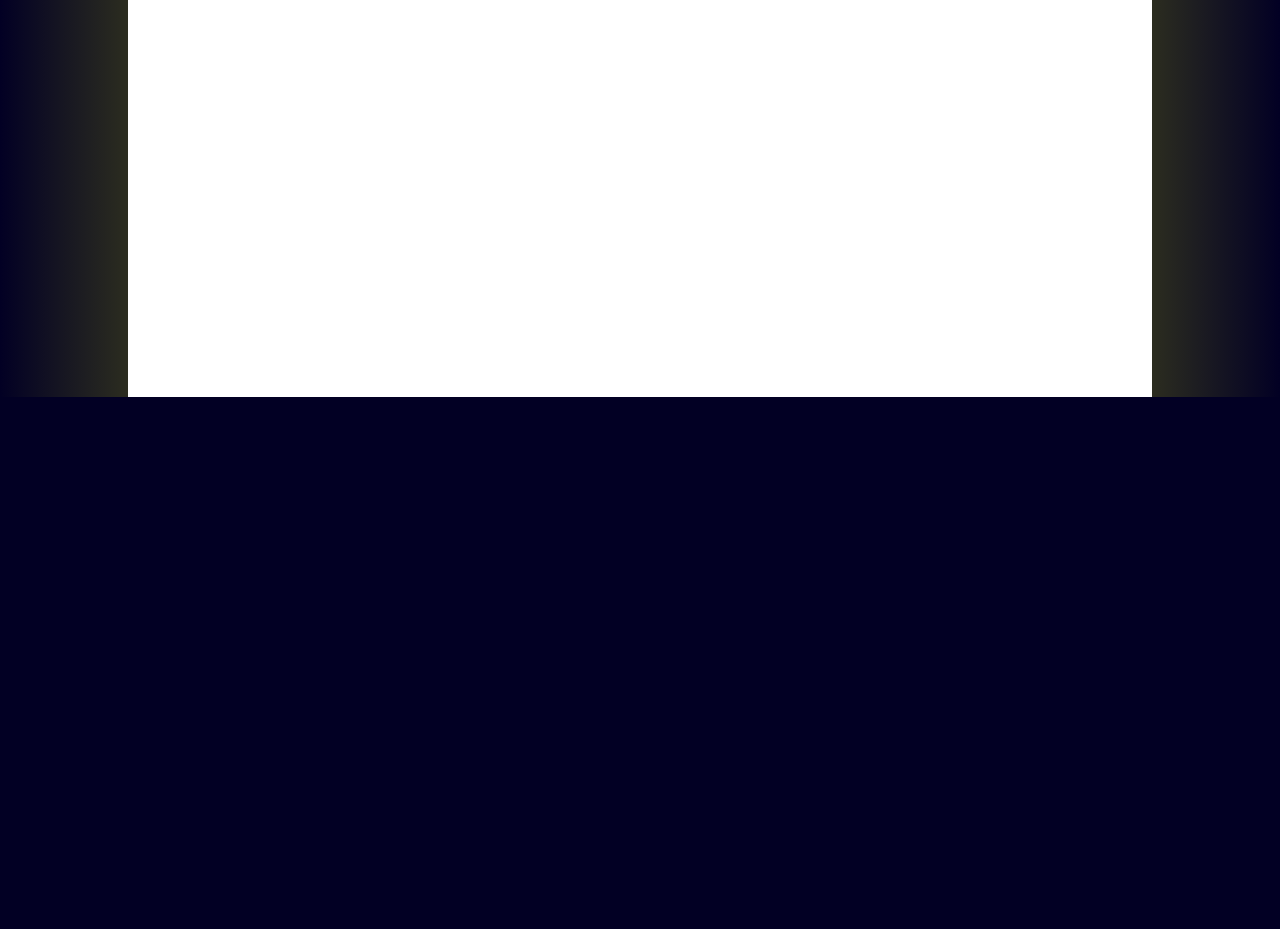
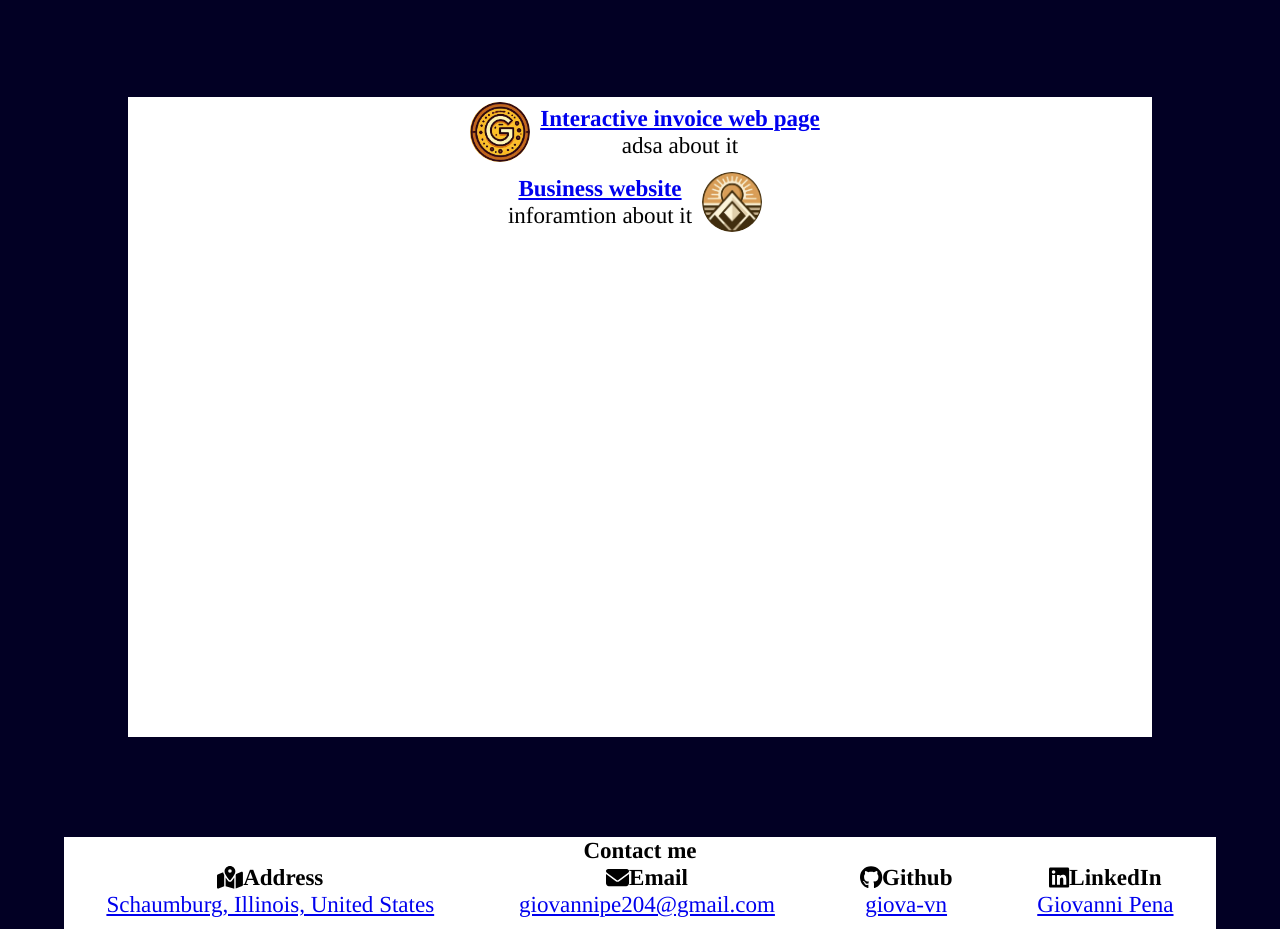
Before and after one commit to giova-vn/portfolio, a plain HTML site: page index.html in a window 1280 px wide. Shown: the part 1443-2372 px from the top of the page. Before the commit the page ends 1840 px from the top, so only its background shows below. Drawn offline with Linux system fonts and the light colour scheme.

Commit message:
main updated

```diff
--- /dev/null
+++ b/css/styles.css
@@ -0,0 +1,72 @@
+/* General styles */
+* {
+    box-sizing: border-box;
+    max-width: 1900px;
+    margin: 0 auto;
+    font-family: Tinos, Arial, Helvetica, sans-serif;
+	font-size: 1.2rem;
+}
+
+.row {
+    display: flex;
+flex-direction: row;
+}
+
+body {
+    background-color: rgb(2,0,36);
+}
+
+.white-box {
+    background: white;
+    height: 80vh;
+    width: 80vw;
+}
+
+img {
+    max-width: 60px;
+    border-radius: 50%;
+    margin: 5px 10px;
+}
+
+/* navigation styles */
+nav {
+    display: flex;
+    align-items: center;
+    height: 100vh;
+}
+
+nav div {
+    display: flex;
+    flex-direction: column;
+    justify-content: center;
+    align-items: center;
+    text-align: center;
+}
+
+/* sections styles */
+section, section div {
+    display: flex;
+    align-items: center;
+    flex-direction: column;
+}
+
+.projects {
+    display: flex;
+    flex-direction: column;
+    justify-content: center;
+    height: 105vh;
+}
+
+.about-me, .contact-me {
+    background-color: white;
+    height: 80vh;
+    width: 90vw;
+}
+
+.contact-me {
+    height: 60vh;
+}
+
+.contact-me section {
+    width: 100%;
+}
--- a/index.html
+++ b/index.html
@@ -5,35 +5,95 @@
 Giovanni Pena
 github: https://github.com/giova-vn
 contact me: giovannipe204@gmail.com
+
+Home page of my personal portfolio. Information about me, my projects and how to contact me.
 -->
 
 <head>
     <meta charset="UTF-8">
     <meta name="viewport" content="width=device-width, initial-scale=1.0">
     <meta name="description" content="Main page of Giovanni's portfolio">
-    <link rel="stylesheet" href="styles.css">
     <title>Giovanni - Web Developer</title>
+    <!-- google fonts -->
+    <link rel="preconnect" href="https://fonts.googleapis.com">
+    <link rel="preconnect" href="https://fonts.gstatic.com" crossorigin>
+    <link href="https://fonts.googleapis.com/css2?family=Tinos:ital,wght@0,400;0,700;1,400;1,700&display=swap" rel="stylesheet">
+
+    <link rel="stylesheet" href="css/styles.css">
 </head>
-
 
 <body >
     <nav>
-        <h1>Portfolio in progress...</h1>
+        <div class="white-box">
+            <h1>Giovanni Pena</h1>
+            <p>Web developer in formation. Passionate about information systems and making projects come true.</p>
+        </div>
+
     </nav>
 
-    <div class="content">
-        <ul>
-            <li>
-                <a href="projects/pizza_live_receipt/index.html">Pizza live receipt website</a>
-            </li>
-            <li>
-                <a href="projects/summit_vista/index.html">Business website</a>
-            </li>
-        </ul>
+    <section class="about-me">
+        <h2>About me</h2>
+        <p>ifnromation about me</p>
+    </section>
 
-    </div>
+    <section class="projects">
+        <div class="white-box">
+            <div class="row">
+                <img src="images/da_gio_s_logo.jpg" alt="da_gios_logo">
+                <div>
+                    <h3><a href="projects/pizza_live_receipt/index.html">Interactive invoice web page</a></h3>
+                    <p>adsa about it</p>
+                </div>
+            </div>
 
+            <div class="row">
+                <div>
+                    <h3><a href="projects/summit_vista/index.html">Business website</a></h3>
+                    <p>inforamtion about it</p>
+                </div>
+                <img src="images/summit_vista_1.png" alt="summit_vista_logo">
+            </div>
+        </div>
+    </section>
+
+    <section class="contact-me">
+        <h2>Contact me</h2>
+        <section class="row">
+            <div>
+                <div class="row">
+                    <i class="fa-solid fa-map-location-dot"></i>
+                    <h3>Address</h3>
+                </div>
+                <p><a href="https://maps.app.goo.gl/vp91nDjahcAJBkfw6">Schaumburg, Illinois, United States</a></p>
+            </div>
+            <div>
+                <div class="row">
+                    <i class="fa-solid fa-envelope"></i>
+                    <h3>Email</h3>
+                </div>
+                <p><a href="mailto:giovannipe204@gmail.com">giovannipe204@gmail.com</a></p>
+            </div>
+            <div>
+                <div class="row">
+                    <i class="fa-brands fa-github"></i>
+                    <h3>Github</h3>
+                </div>
+                <p><a href="https://github.com/giova-vn">giova-vn</a></p>
+            </div>
+            <div>
+                <div class="row">
+                    <i class="fa-brands fa-linkedin"></i>
+                    <h3>LinkedIn</h3>
+                </div>
+                <p><a href="www.linkedin.com/in/giovanni-pena-vn">Giovanni Pena</a></p>
+            </div>
+
+        </section>
+    </section>
 </body>
 
+<script src="https://cdnjs.cloudflare.com/ajax/libs/font-awesome/6.5.1/js/all.min.js"
+        integrity="sha512-GWzVrcGlo0TxTRvz9ttioyYJ+Wwk9Ck0G81D+eO63BaqHaJ3YZX9wuqjwgfcV/MrB2PhaVX9DkYVhbFpStnqpQ=="
+        crossorigin="anonymous" referrerpolicy="no-referrer"></script>
 
 </html>
--- a/styles.css
+++ /dev/null
@@ -1,44 +0,0 @@
-/*main page styless*/
-
-* {
-    margin: 0;
-	padding: 0;
-	border: 0;
-	font-size: 100%;
-}
-
-body {
-    display: flex;
-    justify-content: center;
-    align-items: center;
-    flex-direction: column;
-    background-color: rgb(2,0,36);
-    background-image: linear-gradient(90deg, rgba(2,0,36,1) 0%, rgba(140,148,21,1), rgba(140,148,21,1), rgba(2,0,36,1) 100%);
-}
-
-.content {
-    background: white;
-    height: 1000px;
-    width: 80vw;
-    display: flex;
-    flex-direction: column;
-}
-
-nav {
-    background: rgba(2,0,36,1);
-    height: 105vh;
-    width: 80vw;
-    color: white;
-
-    display: flex;
-    justify-content: center;
-    align-items: center;
-}
-
-h1 {
-    background-image: linear-gradient(90deg, rgba(2,0,36,1) 0%, rgba(140,148,21,1), rgba(140,148,21,1), rgba(2,0,36,1) 100%);
-}
-
-li {
-    margin: 20px;
-}
```
Also changed, not shown: images/da_gio_s_logo.jpg (added), images/summit_vista_1.png (added).
